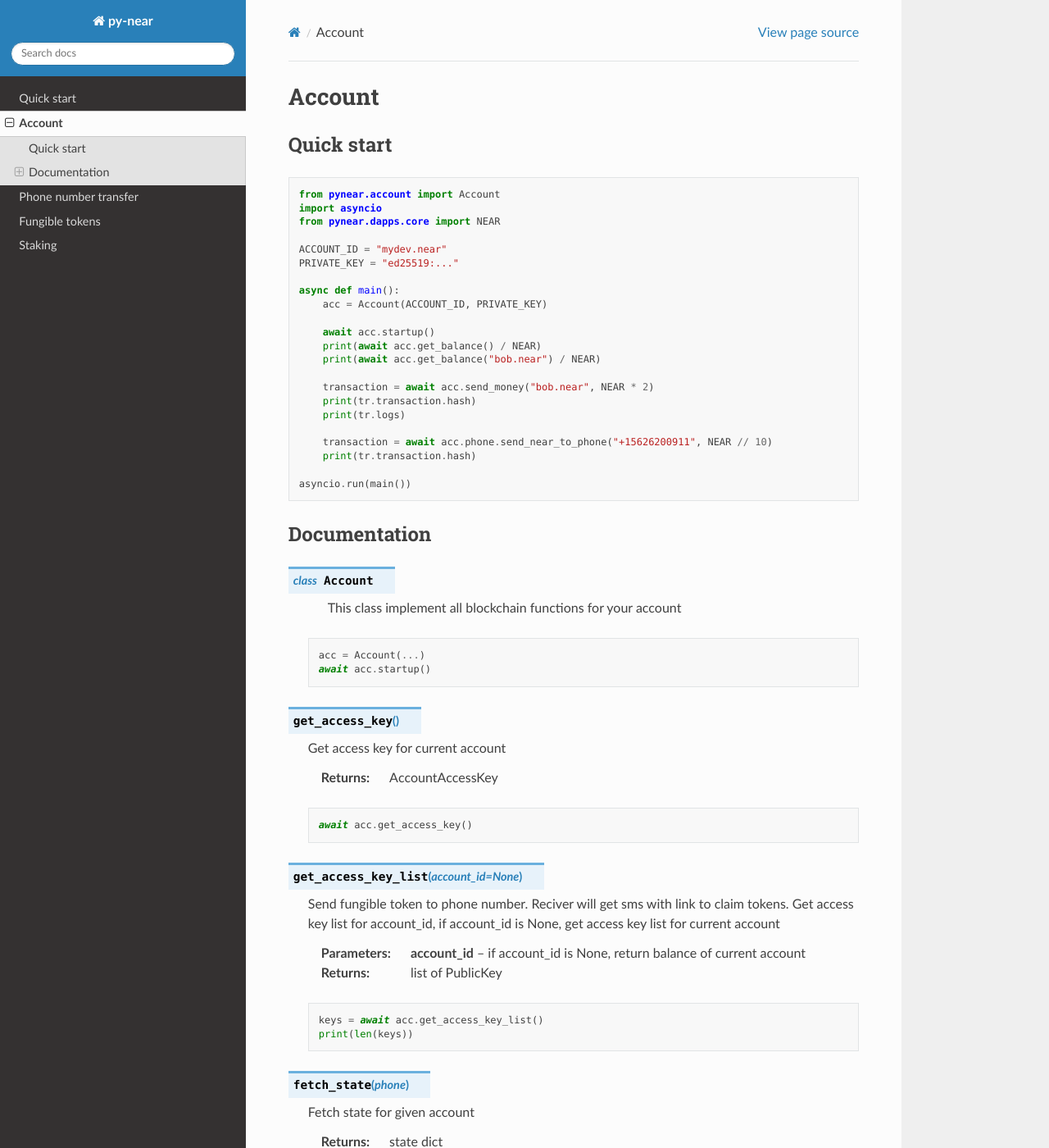
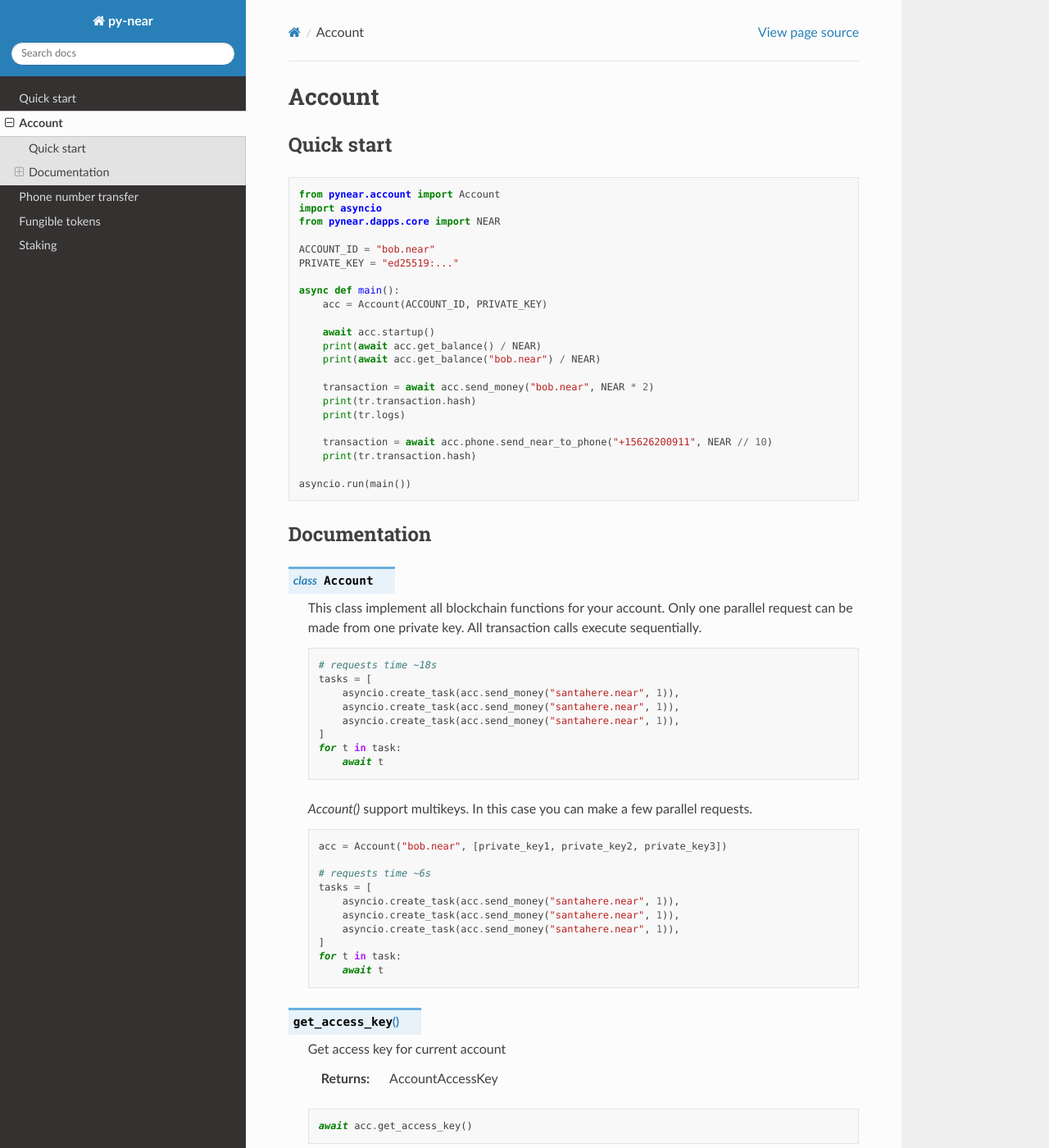
Before and after one commit to pvolnov/py-near, a Sphinx documentation site: the page built from docs/account.rst, in a window 1280 px wide and 1400 px high. Shown: the whole window at 82% size. Built offline with Sphinx 7.4.7 and the Read the Docs theme 2.0.0, drawn with Linux system fonts in a browser that asks for light colours; some of the changed text lies outside the part shown.

Commit message:
feat: multy private keys docs

```diff
--- a/docs/account.rst
+++ b/docs/account.rst
@@ -10,7 +10,7 @@ Quick start
     import asyncio
     from pynear.dapps.core import NEAR
 
-    ACCOUNT_ID = "mydev.near"
+    ACCOUNT_ID = "bob.near"
     PRIVATE_KEY = "ed25519:..."
 
     async def main():
@@ -35,12 +35,40 @@ Documentation
 
 .. class:: Account
 
-      This class implement all blockchain functions for your account
+      This class implement all blockchain functions for your account.
+      Only one parallel request can be made from one private key.
+      All transaction calls execute sequentially.
 
-    .. code:: python
+      .. code:: python
 
-        acc = Account(...)
-        await acc.startup()
+        # requests time ~18s
+        tasks = [
+            asyncio.create_task(acc.send_money("santahere.near", 1)),
+            asyncio.create_task(acc.send_money("santahere.near", 1)),
+            asyncio.create_task(acc.send_money("santahere.near", 1)),
+        ]
+        for t in task:
+            await t
+
+
+      `Account()` support multikeys. In this case you can make a few parallel requests.
+
+      .. code:: python
+
+        acc = Account("bob.near", [private_key1, private_key2, private_key3])
+
+        # requests time ~6s
+        tasks = [
+            asyncio.create_task(acc.send_money("santahere.near", 1)),
+            asyncio.create_task(acc.send_money("santahere.near", 1)),
+            asyncio.create_task(acc.send_money("santahere.near", 1)),
+        ]
+        for t in task:
+            await t
+
+
+
+
 
 .. function:: get_access_key()
 
@@ -137,7 +165,7 @@ Documentation
 
     .. code:: python
 
-        await acc.create_account('test.mydev.near', "5X9WvUbRV3aSd9Py1LK7HAndqoktZtcgYdRjMt86SxMj", NEAR * 3)
+        await acc.create_account('test.bob.near', "5X9WvUbRV3aSd9Py1LK7HAndqoktZtcgYdRjMt86SxMj", NEAR * 3)
 
 
 .. function:: add_public_key(public_key: Union[str, bytes], receiver_id: str, method_names: List[str] = None, allowance: int = 25000000000000000000000, nowait=False)
--- a/docs/clients/fungible-token.rst
+++ b/docs/clients/fungible-token.rst
@@ -12,7 +12,7 @@ Quick start
     from pynear.dapps.fts import FTS
     import asyncio
 
-    ACCOUNT_ID = "mydev.near"
+    ACCOUNT_ID = "bob.near"
     PRIVATE_KEY = "ed25519:..."
 
 
--- a/docs/clients/phone.rst
+++ b/docs/clients/phone.rst
@@ -15,7 +15,7 @@ Quick start
     from pynear.dapps.fts import FTS
     import asyncio
 
-    ACCOUNT_ID = "mydev.near"
+    ACCOUNT_ID = "bob.near"
     PRIVATE_KEY = "ed25519:..."
 
 
--- a/docs/clients/staking.rst
+++ b/docs/clients/staking.rst
@@ -17,7 +17,7 @@ Quick start
     from pynear.dapps.fts import FTS
     import asyncio
 
-    ACCOUNT_ID = "mydev.near"
+    ACCOUNT_ID = "bob.near"
     PRIVATE_KEY = "ed25519:..."
 
 
```
Also changed, not shown: README.md (+2 -2 lines), docs/quickstart.rst (+38 -3 lines).
